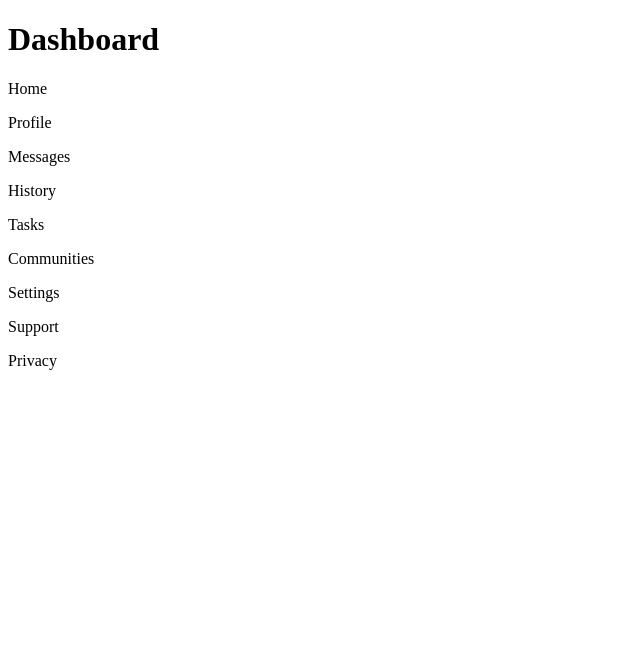
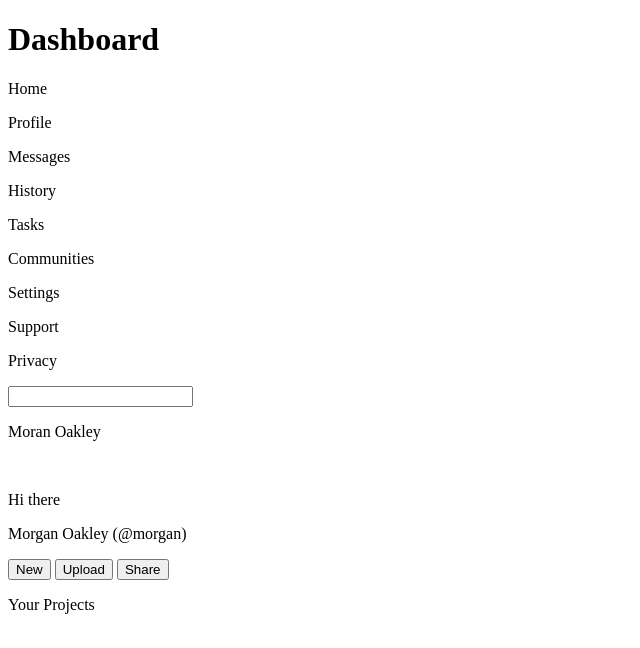
Before and after one commit to zMegaz/Project-Admin-Dashboard-, a plain HTML site: page index.html in a window 1280 px wide. Shown: the whole page, without its empty margins (0-640 px from the left). Drawn offline with Linux system fonts and the light colour scheme.

Commit message:
Add basic text

```diff
--- a/index.html
+++ b/index.html
@@ -22,6 +22,21 @@
         <p class="privacy">Privacy</p>
       </div>
     </div>
-    <div class="top-cont"></div>
+    <div class="top-cont">
+      <div class="search-cont">
+        <input class="search" type="text" name="" id="" />
+        <img src="" alt="" />
+        <img src="" alt="" />
+        <p>Moran Oakley</p>
+      </div>
+      <img src="" alt="" />
+      <p>Hi there</p>
+      <p>Morgan Oakley (@morgan)</p>
+      <button>New</button>
+      <button>Upload</button>
+      <button>Share</button>
+    </div>
+    <p>Your Projects</p>
+    <div class="grid-cont"></div>
   </body>
 </html>
```
